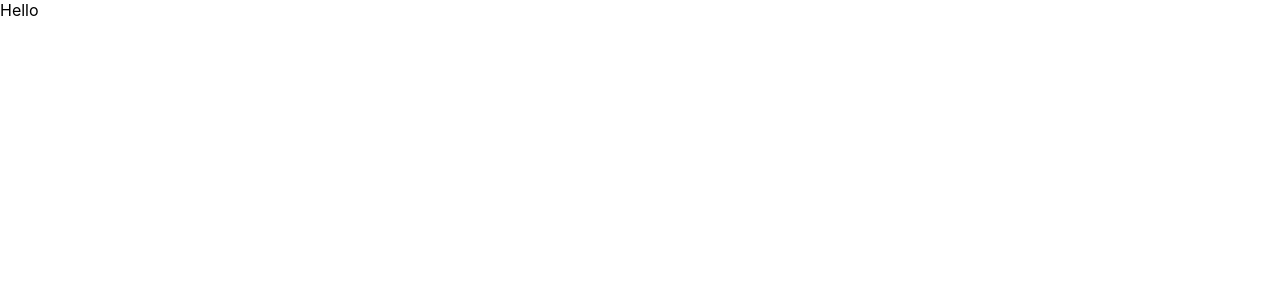
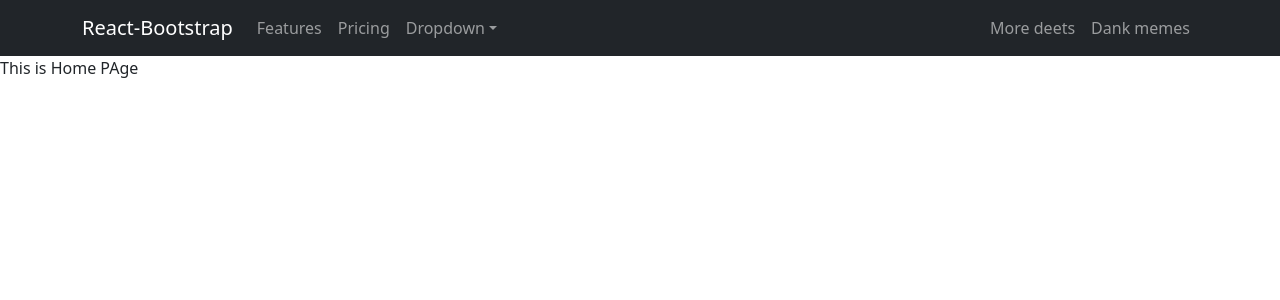
Before and after one commit to dendubina/Fridge.WEB, a React (Create React App) app: page / in a window 1280 px wide. Shown: the top 300 px of the page. Built offline with nearby package versions, Linux system fonts and the light colour scheme.

Commit message:
working with header

```diff
--- a/package.json
+++ b/package.json
@@ -6,7 +6,9 @@
     "@testing-library/jest-dom": "^5.16.5",
     "@testing-library/react": "^13.4.0",
     "@testing-library/user-event": "^13.5.0",
+    "bootstrap": "^5.2.2",
     "react": "^18.2.0",
+    "react-bootstrap": "^2.5.0",
     "react-dom": "^18.2.0",
     "react-router-dom": "^6.4.3",
     "react-scripts": "5.0.1",
--- a/src/App.css
+++ /dev/null
@@ -1,38 +0,0 @@
-.App {
-  text-align: center;
-}
-
-.App-logo {
-  height: 40vmin;
-  pointer-events: none;
-}
-
-@media (prefers-reduced-motion: no-preference) {
-  .App-logo {
-    animation: App-logo-spin infinite 20s linear;
-  }
-}
-
-.App-header {
-  background-color: #282c34;
-  min-height: 100vh;
-  display: flex;
-  flex-direction: column;
-  align-items: center;
-  justify-content: center;
-  font-size: calc(10px + 2vmin);
-  color: white;
-}
-
-.App-link {
-  color: #61dafb;
-}
-
-@keyframes App-logo-spin {
-  from {
-    transform: rotate(0deg);
-  }
-  to {
-    transform: rotate(360deg);
-  }
-}
--- a/src/App.js
+++ b/src/App.js
@@ -1,4 +1,3 @@
-import './App.css';
 import Router from './Router';
 
 function App() {
--- a/src/Router.js
+++ b/src/Router.js
@@ -1,9 +1,10 @@
 import { BrowserRouter, Route, Routes } from "react-router-dom"
+import HomePage from "./pages/HomePage/HomePage";
 
 const Router = () => {
     return <BrowserRouter>
 <Routes>
-    <Route path="/" element = {<div>Hello</div>}/>
+    <Route path="/" element = {<HomePage/>}/>
 </Routes>
     </BrowserRouter>
 }
--- /dev/null
+++ b/src/components/Header/Header.css
@@ -0,0 +1,23 @@
+.main-page-link {
+  font-weight: bold;
+  color: whitesmoke;
+  font-size: 20px;
+  line-height: 38px;
+  padding-left: 10px;
+  padding-right: 10px;
+  border: none;
+  border-radius: 0;
+  min-width: 100px;
+}
+
+.custom-navbar {
+  padding: 0;
+}
+
+.login-button {
+    display: inline-block;
+    border: none;
+    height: 100%;
+    margin: 0;
+    border-radius: 0;
+}
--- /dev/null
+++ b/src/components/Header/Header.js
@@ -0,0 +1,52 @@
+import "./Header.css";
+import { Fragment } from "react";
+import { Navbar, NavDropdown, Nav, Container } from "react-bootstrap";
+import { Link } from "react-router-dom";
+
+export default function Header() {
+  return (
+    <Fragment>
+      <Navbar collapseOnSelect expand="lg" bg="dark" variant="dark">
+        <Container>
+          <Navbar.Brand href="#home">React-Bootstrap</Navbar.Brand>
+          <Navbar.Toggle aria-controls="responsive-navbar-nav" />
+          <Navbar.Collapse id="responsive-navbar-nav">
+            <Nav className="me-auto">
+              <Nav.Link href="#features">Features</Nav.Link>
+              <Nav.Link href="#pricing">Pricing</Nav.Link>
+              <NavDropdown title="Dropdown" id="collasible-nav-dropdown">
+                <NavDropdown.Item href="#action/3.1">Action</NavDropdown.Item>
+                <NavDropdown.Item href="#action/3.2">
+                  Another action
+                </NavDropdown.Item>
+                <NavDropdown.Item href="#action/3.3">
+                  Something
+                </NavDropdown.Item>
+                <NavDropdown.Divider />
+                <NavDropdown.Item href="#action/3.4">
+                  Separated link
+                </NavDropdown.Item>
+              </NavDropdown>
+            </Nav>
+            <Nav>
+              <Nav.Link href="#deets">More deets</Nav.Link>
+              <Nav.Link eventKey={2} href="#memes">
+                Dank memes
+              </Nav.Link>
+            </Nav>
+          </Navbar.Collapse>
+        </Container>
+      </Navbar>
+      {/* <Navbar bsPrefix="custom-navbar" bg="dark" variant="dark" expand="lg">
+        <Button as="a" href="/" variant="main-page-link">Fridge</Button>
+        <Link to="/" className="btn btn-outline-primary main-page-link">
+          Fridge
+        </Link>
+
+        <div className="d-flex">
+          <Link to="/" className="btn btn-outline-primary login-button">Sign In</Link>
+        </div>
+      </Navbar> */}
+    </Fragment>
+  );
+}
--- a/src/index.css
+++ b/src/index.css
@@ -1,13 +1,3 @@
-body {
-  margin: 0;
-  font-family: -apple-system, BlinkMacSystemFont, 'Segoe UI', 'Roboto', 'Oxygen',
-    'Ubuntu', 'Cantarell', 'Fira Sans', 'Droid Sans', 'Helvetica Neue',
-    sans-serif;
-  -webkit-font-smoothing: antialiased;
-  -moz-osx-font-smoothing: grayscale;
+body{
+    background-color: gray;
 }
-
-code {
-  font-family: source-code-pro, Menlo, Monaco, Consolas, 'Courier New',
-    monospace;
-}
--- a/src/index.js
+++ b/src/index.js
@@ -1,8 +1,8 @@
 import React from 'react';
 import ReactDOM from 'react-dom/client';
 import './index.css';
+import 'bootstrap/dist/css/bootstrap.min.css';
 import App from './App';
-import { BrowserRouter } from 'react-router-dom';
 
 const root = ReactDOM.createRoot(document.getElementById('root'));
 root.render(
--- /dev/null
+++ b/src/pages/HomePage/HomePage.js
@@ -0,0 +1,12 @@
+import { Fragment } from "react";
+import Header from "../../components/Header/Header";
+import "./HomePage.css";
+
+export default function HomePage() {
+  return (
+    <Fragment>
+      <Header />
+      <div>This is Home PAge</div>
+    </Fragment>
+  );
+};
```
Also changed, not shown: src/pages/HomePage/HomePage.css (added), 1 other file (tests, documents, lock files or other folders).
